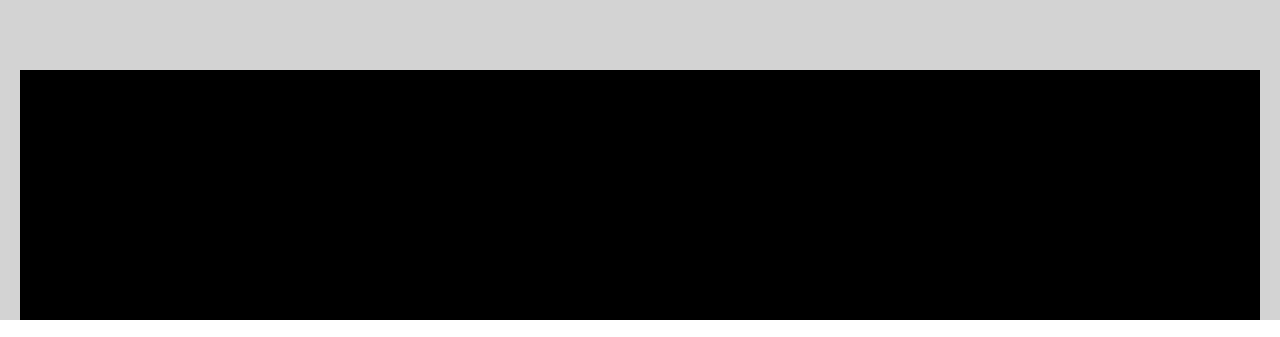
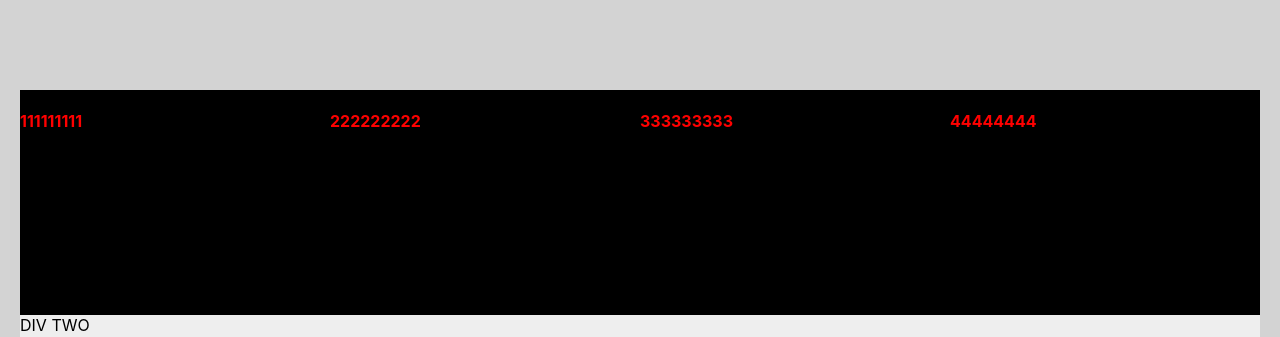
Before and after one commit to irenapopova/fashion-exchange, a React (Create React App) app: page / in a window 1280 px wide. Shown: the part 872-1209 px from the top of the page. Built offline with nearby package versions, Linux system fonts and the light colour scheme.

Commit message:
added structure mark-up

```diff
--- a/src/App.css
+++ b/src/App.css
@@ -34,6 +34,10 @@ li {
 }
 
 .innerNav {
+  margin-bottom: 10px;
+  padding-bottom: 10px;
+  padding-top: 10px;
+  margin-right: 4px;
 
   max-width: 72rem;
   margin: 0 auto;
@@ -102,3 +106,27 @@ li {
   margin: 20px;
 
 }
+
+#footer-div-1 {
+  width: 100%;
+  height: 90%;
+  flex-direction: row;
+  display: flex;
+}
+
+#footer-div-2 {
+  width: 100%;
+  height: 10%;
+  background-color: #eee;
+}
+
+#footer-column1,
+#footer-column2,
+#footer-column3,
+#footer-column4 {
+  width: 25%;
+  height: 100%;
+  color: red;
+  align-items: center;
+  justify-content: center;
+}
--- a/src/App.js
+++ b/src/App.js
@@ -9,11 +9,41 @@ function App() {
       <Header />
 
       <div className="main">
-        <ImgCarousel />
+        <div id="sideBar"></div>
+
+        <div id="wall">
+
+          <div id="carouselContainer">
+            <ImgCarousel />
+
+          </div>
+        </div>
+
+
+
       </div>
 
       <div className="footer">
-        <p>this is my footer</p>
+        <div id="footer-div-1">
+          <div id="footer-column1">
+            <h4>111111111</h4>
+          </div>
+          <div id="footer-column2">
+            <h4>222222222</h4>
+
+          </div>
+          <div id="footer-column3">
+            <h4>333333333</h4>
+
+          </div>
+          <div id="footer-column4">
+            <h4>44444444</h4>
+
+          </div>
+
+        </div>
+        <div id="footer-div-2"> DIV TWO</div>
+
       </div>
 
     </div>
```
